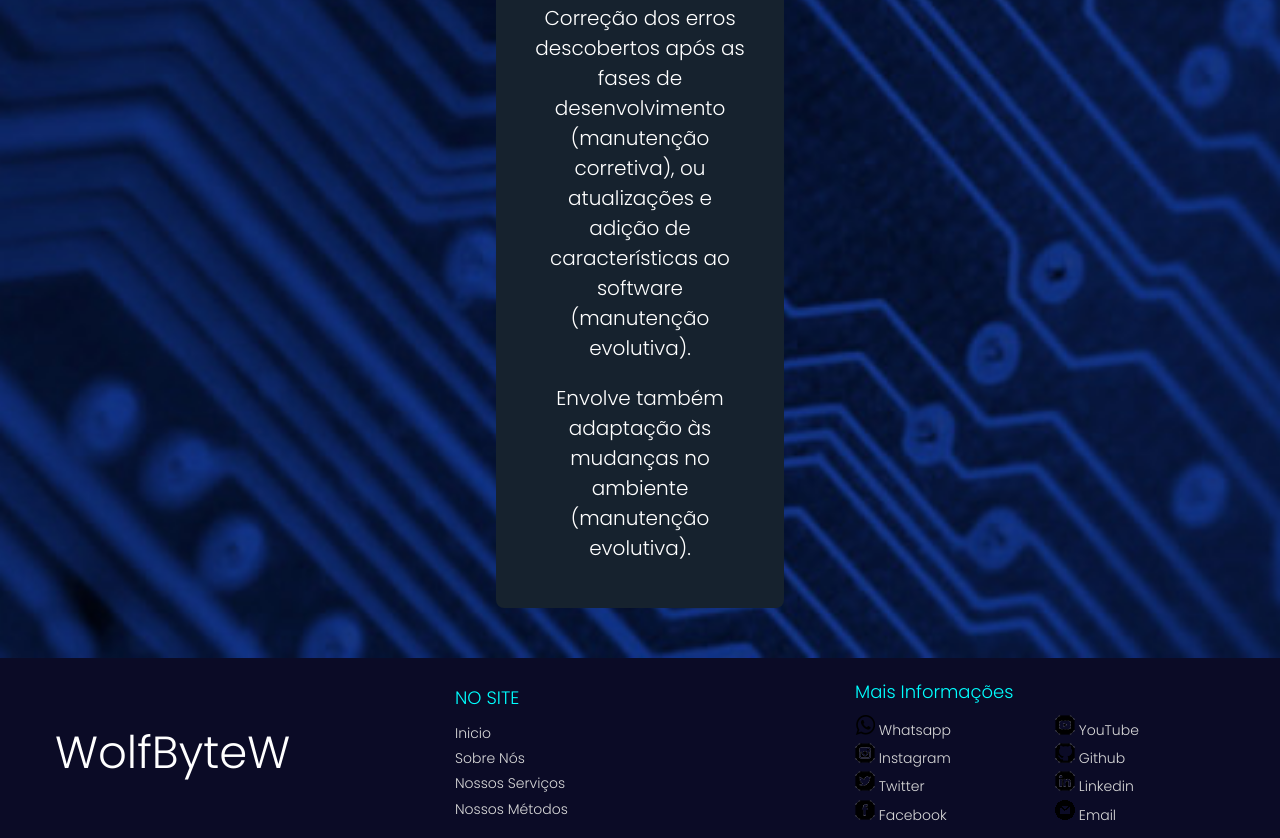
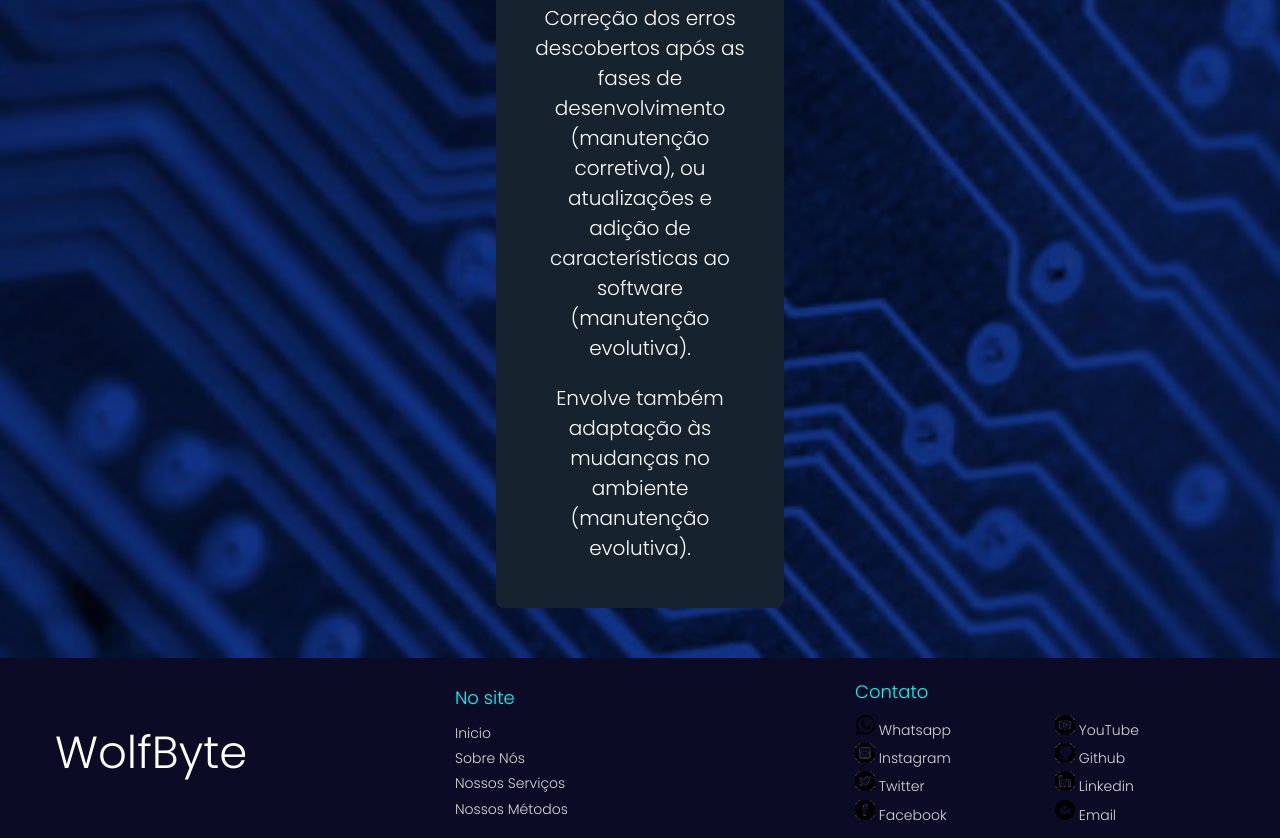
Before and after one commit to LeoAboard/WolfByte, a plain HTML site: page prototipo-luiz/home.html in a window 1280 px wide. Shown: the part 2913-3751 px from the top of the page. Drawn offline with Linux system fonts and the light colour scheme.

Commit message:
Logo e Contatos
Mudei a cor da logo e Mais informações para Contatos

```diff
--- a/prototipo-luiz/home.html
+++ b/prototipo-luiz/home.html
@@ -92,12 +92,12 @@
         <div class="caixa2">
             <!-- Logo e descrição -->
             <div class="footer-indv about">
-                <h2 class="logo">WolfByte<span>W</span></h2>
+                <h2 class="logo">WolfByte</h2>
             </div>
 
             <!-- Serviços -->
             <div class="footer-indv">
-                <h3>NO SITE</h3>
+                <h3>No site</h3>
                 <ul>
                     <li><a href="#quem_somos">Inicio</a></li>
                     <li><a href="#quem_somos">Sobre Nós</a></li>
@@ -108,7 +108,7 @@
 
             <!-- Informações sobre a empresa -->
             <div class="footer-indv">
-                <h3>Mais Informações</h3>
+                <h3>Contato</h3>
                 <ul style="columns: 2;">
                     <li><img src="imagens/whatsapp-icon-20.png" alt="Icone">  Whatsapp</li>
                     <li><img src="imagens/icone-instagram.png" alt="Icone">  Instagram</li>
--- a/prototipo-luiz/style.css
+++ b/prototipo-luiz/style.css
@@ -46,7 +46,7 @@ nav {
     display: flex;
     justify-content: space-between;
     align-items: center;
-    height: 60px;
+    height: 110px;
     padding: 0 10%;
     background: linear-gradient(to bottom, #000000, #000000, #000000, rgba(0, 0, 0, 0.16));
     box-shadow: 0 2px 5px rgba(0, 0, 0, 0.1);
@@ -74,7 +74,7 @@ nav ul {
     list-style: none;
 }
 
-main {
+main#quem_somos {
     max-width: 50%;
     margin: 20px;
     text-align: justify;
```
Also changed, not shown: home.html (+2 -2 lines), Wolf logos/wolf1.png (added), Wolf logos/wolf2.png (added), Wolf logos/wolf3.png (added), prototipo-luiz/imagens/icone-transparente-150px.png, prototipo-luiz/imagens/icone-transparente-50px.png (added), prototipo-luiz/imagens/wolf2.png (added).
